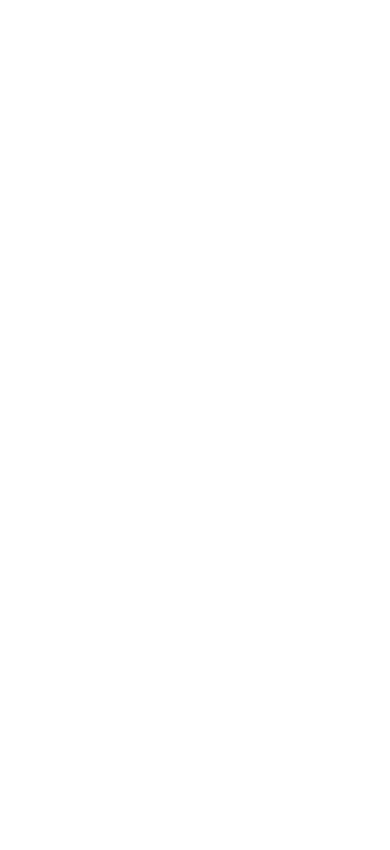
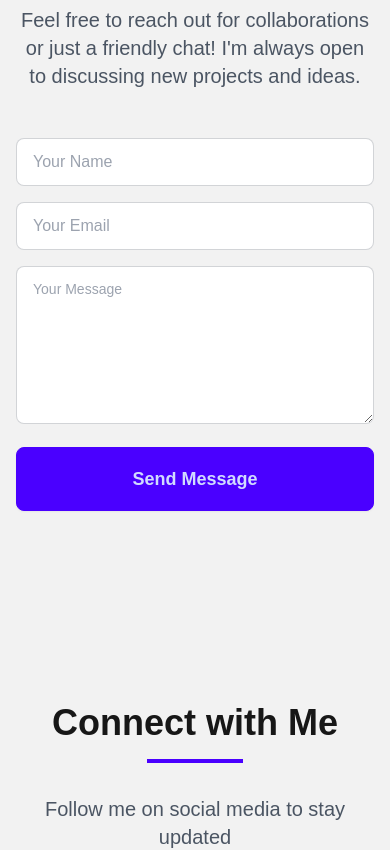
Before and after one commit to TwicePie/ocharu-portfolio, a Next.js app: page / in a window 390 px wide. Shown: the part 6560-7410 px from the top of the page. Before the commit the page ends 6446 px from the top, so only its background shows below. Built offline with nearby package versions, Linux system fonts and the light colour scheme.

Commit message:
Add Social component with contact form and social media links

```diff
--- a/src/app/page.js
+++ b/src/app/page.js
@@ -3,6 +3,7 @@
 import MyProjects from "@/components/myproject";
 import Footer from "@/components/footer";
 import Header from "@/components/header";
+import Social from "@/components/social";
 
 export default function Home() {
   return (
@@ -10,6 +11,7 @@
       <Header/>
       <Homepage />
       <MyProjects />
+      <Social />
       <Footer/>
     </main>
   );
--- /dev/null
+++ b/src/components/social.js
@@ -0,0 +1,80 @@
+import Link from "next/link";
+
+const Social = () => {
+  return (
+    <>
+      {/* Contact Section */}
+      <section id="contact" className="py-24 bg-base-200" data-aos="fade-up">
+        <div className="container mx-auto px-4 max-w-4xl text-center">
+          <h2 className="text-4xl font-bold mb-4">Get In Touch</h2>
+          <div className="w-24 h-1 bg-primary mx-auto mb-8"></div>
+          <p className="text-xl text-gray-600 mb-12 max-w-2xl mx-auto">
+            Feel free to reach out for collaborations or just a friendly chat!
+            I'm always open to discussing new projects and ideas.
+          </p>
+          <form action="mailto:kknurarief@gmail.com" method="post" encType="text/plain" className="space-y-4">
+            <div>
+              <input
+                type="text"
+                name="name"
+                placeholder="Your Name"
+                className="input input-bordered w-full max-w-md"
+                required
+              />
+            </div>
+            <div>
+              <input
+                type="email"
+                name="email"
+                placeholder="Your Email"
+                className="input input-bordered w-full max-w-md"
+                required
+              />
+            </div>
+            <div>
+              <textarea
+                name="message"
+                placeholder="Your Message"
+                className="textarea textarea-bordered w-full max-w-md"
+                rows="5"
+                required
+              ></textarea>
+            </div>
+            <div>
+              <button type="submit" className="btn btn-primary btn-lg w-full sm:w-auto hover:scale-105 transition-transform">
+                Send Message
+              </button>
+            </div>
+          </form>
+        </div>
+      </section>
+
+      {/* Social Media Section */}
+      <section id="social-media" className="py-24 bg-base-200" data-aos="fade-up">
+        <div className="container mx-auto px-4 max-w-4xl text-center">
+          <h2 className="text-4xl font-bold mb-4">Connect with Me</h2>
+          <div className="w-24 h-1 bg-primary mx-auto mb-8"></div>
+          <p className="text-xl text-gray-600 mb-12 max-w-2xl mx-auto">
+            Follow me on social media to stay updated
+          </p>
+          <div className="flex justify-center space-x-4">
+            <Link href="https://twitter.com/yourprofile" target="_blank" className="text-primary hover:text-primary-focus">
+              <i className="fab fa-twitter fa-2x"></i>
+            </Link>
+            <Link href="https://linkedin.com/in/yourprofile" target="_blank" className="text-primary hover:text-primary-focus">
+              <i className="fab fa-linkedin fa-2x"></i>
+            </Link>
+            <Link href="https://github.com/yourprofile" target="_blank" className="text-primary hover:text-primary-focus">
+              <i className="fab fa-github fa-2x"></i>
+            </Link>
+            <Link href="https://instagram.com/yourprofile" target="_blank" className="text-primary hover:text-primary-focus">
+              <i className="fab fa-instagram fa-2x"></i>
+            </Link>
+          </div>
+        </div>
+      </section>
+    </>
+  );
+};
+
+export default Social;
```
